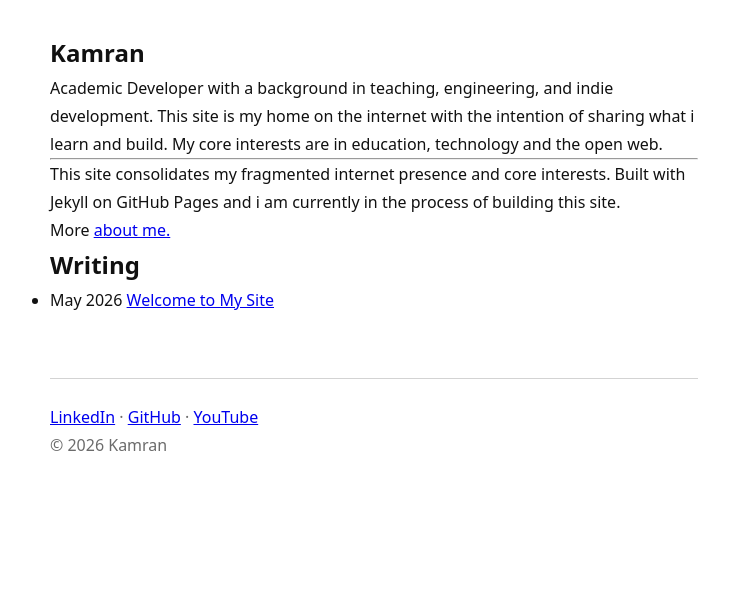
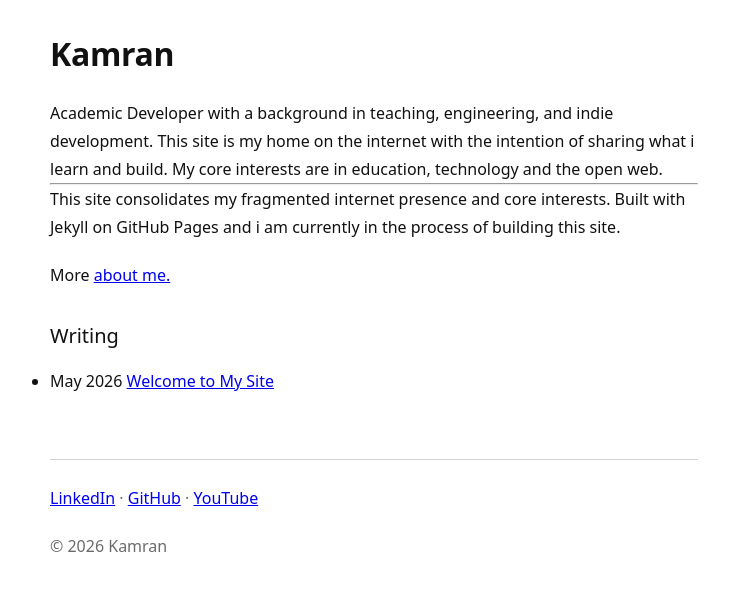
Before and after one commit to fyikamran/fyikamran.github.io, a Jekyll site: the page built from index.html, in a window 1280 px wide. Shown: the top 591 px of the page, without its empty margins (266-995 px from the left). Built offline with Jekyll 4.4.1, drawn with Linux system fonts in a browser that asks for light colours.

Commit message:
Update styles.css

```diff
--- a/assets/css/styles.css
+++ b/assets/css/styles.css
@@ -57,6 +57,40 @@ body {
   outline-offset: 2px;
 }
 
+h1 {
+  font-size: 2rem;
+  font-weight: 400;
+  line-height: 1.35;
+  letter-spacing: -0.01em;
+  margin-bottom: 1.5rem;
+  margin-bottom: 1.5rem;
+  font-weight:600;
+}
+
+h2 {
+  font-size: 1.25rem;
+  font-weight: 400;
+  line-height: 1.5;
+  margin-bottom: 1rem;
+  margin-top: 2rem;
+}
+
+h3 {
+  font-size: 1rem;
+  font-weight: 400;
+  line-height: 1.75;
+  margin-bottom: 0.5rem;
+  margin-top: 1.5rem;
+}
+
+p {
+  margin-bottom: 1.25rem;
+}
+
+p:last-child {
+  margin-bottom: 0;
+}
+
 
 /* ==========================================================================
   Main
```
